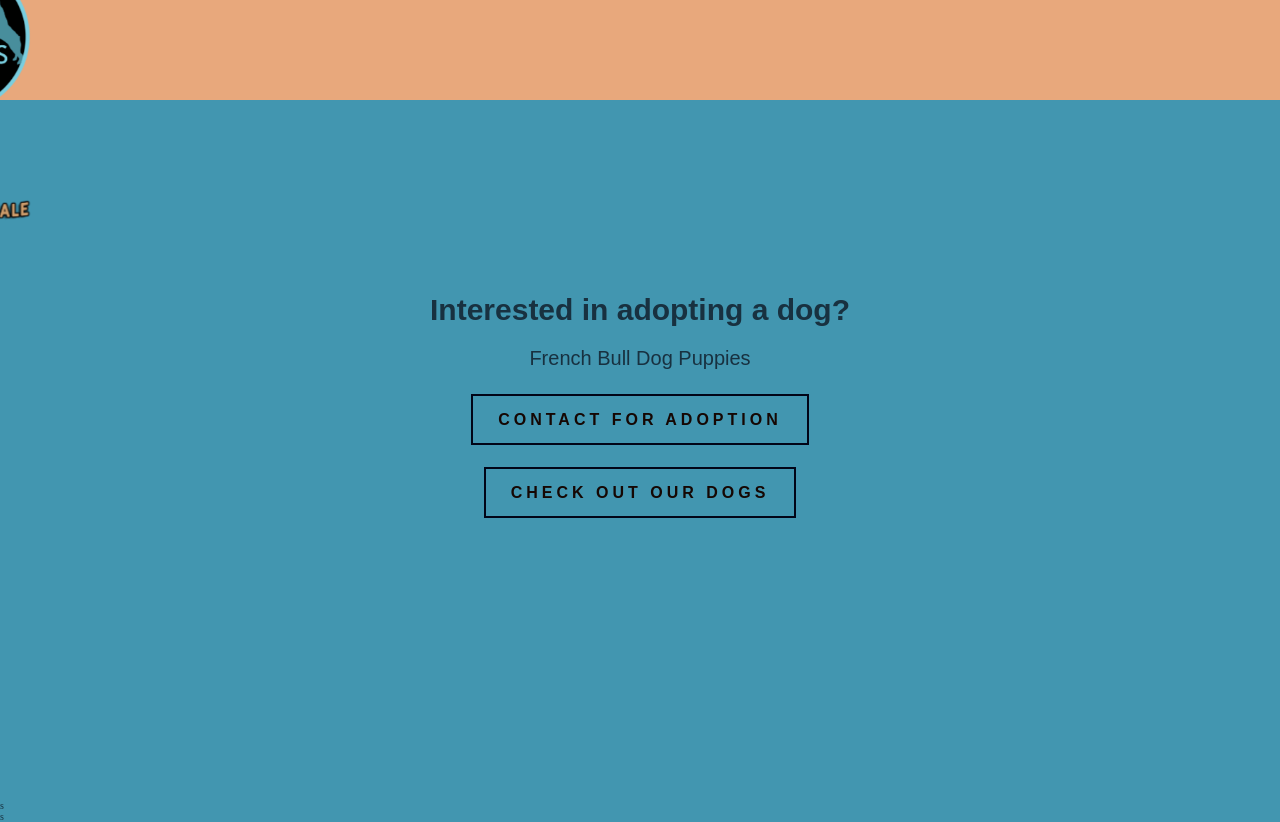
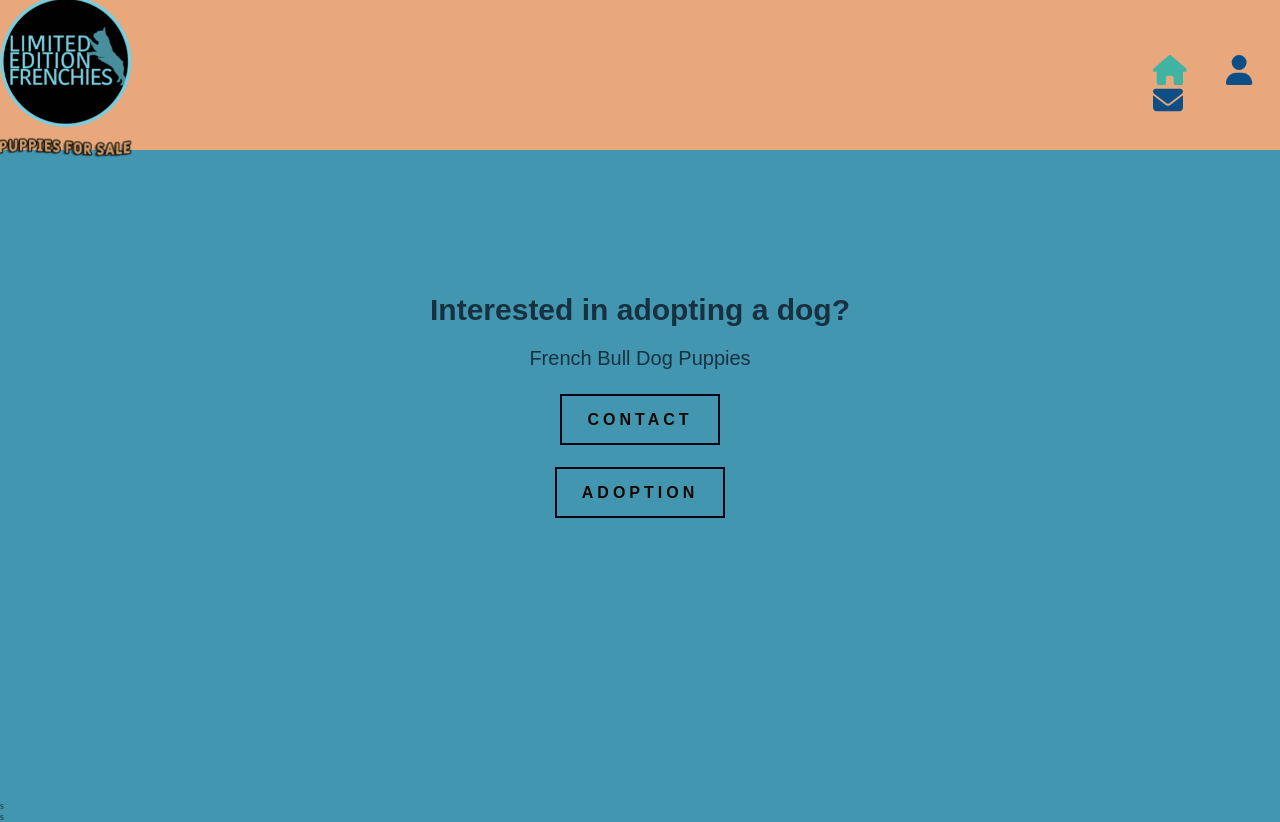
Before and after one commit to mhaleighw/dog-adoption-react-app, a React (Create React App) app: page / in a window 1280 px wide. Built offline with nearby package versions, Linux system fonts and the light colour scheme.

Commit message:
changed buttons on home page
changed buttons on home page as well as updated the format of logo

```diff
--- a/src/components/Home/index.js
+++ b/src/components/Home/index.js
@@ -11,7 +11,7 @@ const Home = () => {
           <br>
           </br>
           <Link to="/contact" className="flat-button">
-            CONTACT FOR ADOPTION
+            CONTACT
           </Link>
           <br />
           <br>
@@ -25,7 +25,7 @@ const Home = () => {
           <br>
           </br>
           <Link to="/adoption" className="flat-button">
-            CHECK OUT OUR DOGS
+            ADOPTION
           </Link>
         </div>
       </div>
--- a/src/components/Sidebar/index.scss
+++ b/src/components/Sidebar/index.scss
@@ -1,7 +1,7 @@
 .nav-bar {
     background: #E8A87C;
     width: 100%;
-    height: 100px;
+    height: 150px;
     position: fixed;
     top: 0;
     z-index: 3;
@@ -13,12 +13,12 @@
 .logo {
     width:auto;
     height: auto;
-    padding-right: 1300px;
+    padding-right: 950px;
 }
 
 .logo img {
-    padding-top: 80px;
-    width: 150px;
+    padding-top: 5px;
+    width: 130px;
     height: auto;
     animation-name: logoAnimation;
     animation-duration: 2s;
--- a/src/data/dogs.json
+++ b/src/data/dogs.json
@@ -7,5 +7,6 @@
             "description": "Benny is a grey blue sweetheart who loves to cuddle.",
             "price": "$450"
         }
+
     ]
 }
```
